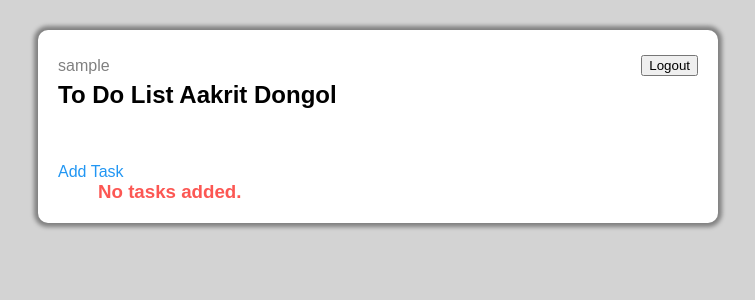
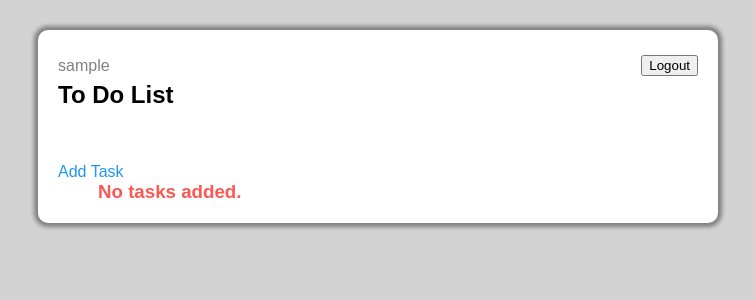
Before and after one commit to aakritd/jenkinstodolist, a Django app: page / in a window 1280 px wide. Shown: the top 300 px of the page, without its empty margins (262-1017 px from the left). Run offline with Django 5.2, Linux system fonts and the light colour scheme; the visitor is signed in with stand-in values (Sample User, id 1); data that the repository does not hold is empty.

Commit message:
html change

```diff
--- a/base/templates/base/todoList.html
+++ b/base/templates/base/todoList.html
@@ -24,7 +24,7 @@
             </div>
         {% endif %}
 
-        <h1 class="fs-xlarge bold">To Do List Aakrit Dongol</h1>
+        <h1 class="fs-xlarge bold">To Do List</h1>
         <br>
         <br>
         <br>
```
